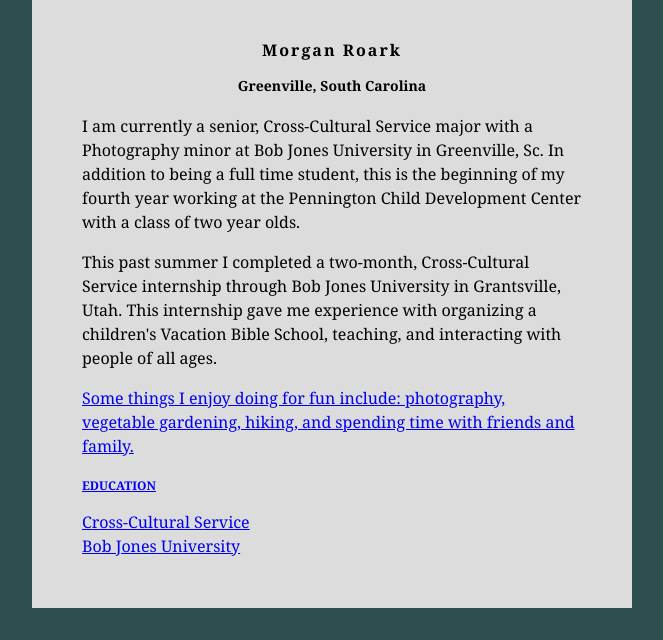
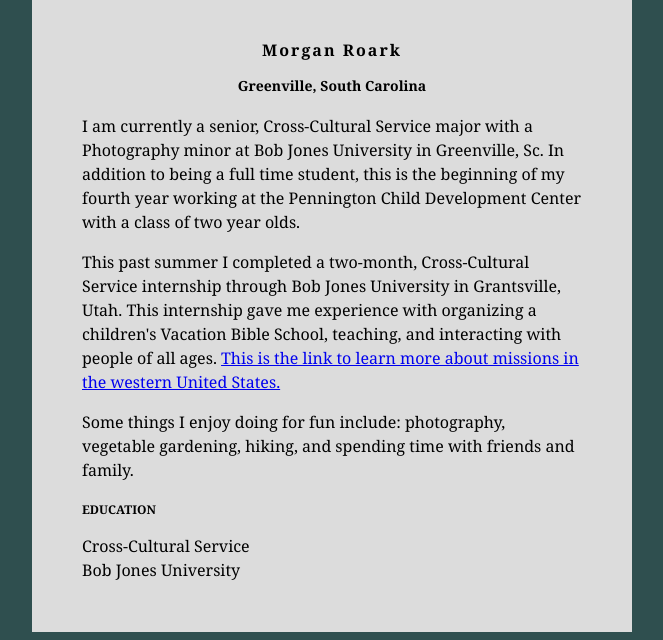
Before and after one commit to MorganRoark/MorganRoark.github.io, a plain HTML site: page index.html in a window 1280 px wide. Shown: the part 293-933 px from the top of the page, without its empty margins (308-971 px from the left). Before the commit the page ends 909 px from the top, so only its background shows below. Drawn offline with Linux system fonts and the light colour scheme.

Commit message:
Update index.html

```diff
--- a/index.html
+++ b/index.html
@@ -45,7 +45,7 @@ h3 {
 			<p>I am currently a senior, Cross-Cultural Service major with a Photography minor at Bob Jones University in Greenville, Sc. In addition to being a full time student, this is the beginning of my fourth year working at the Pennington Child Development Center with a class of two year olds. </p>
 			<p>
 				This past summer I completed a two-month, Cross-Cultural Service internship through Bob Jones University in Grantsville, Utah. This internship gave me experience with organizing a children's Vacation Bible School, teaching, and interacting with people of all ages.
-				<a href="http://www.nbmwest.org/">
+				<a href="http://www.nbmwest.org/">This is the link to learn more about missions in the western United States.</a>
 			</p>
 			<p>
 				Some things I enjoy doing for fun include: photography, vegetable gardening, hiking, and spending time with friends and family.
```
